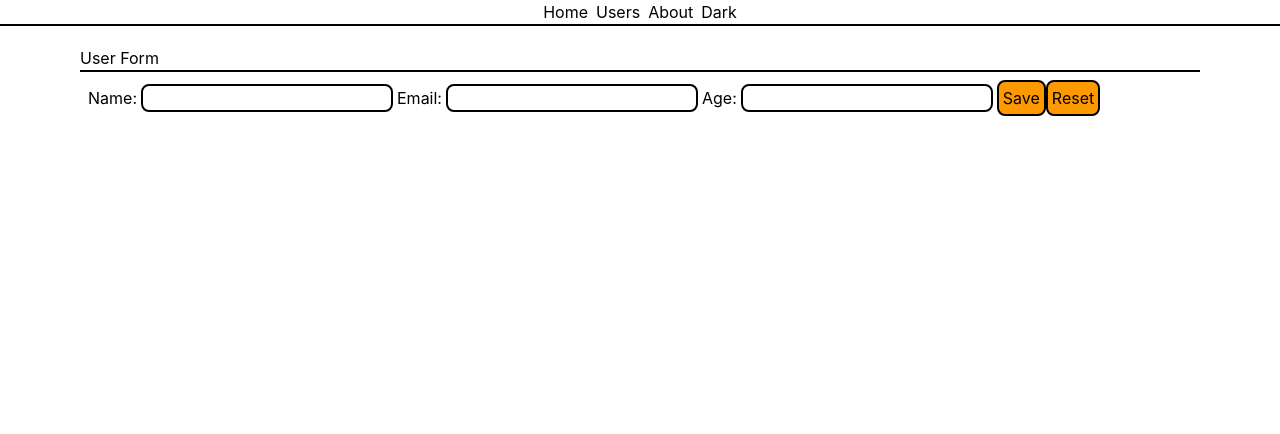
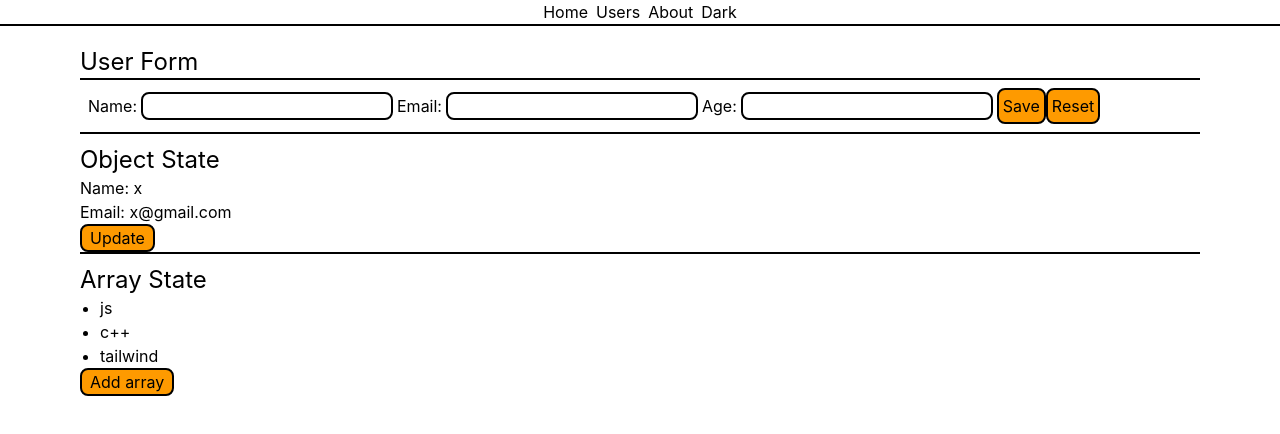
Before and after one commit to A-N-M-Rashed/Simple-User-Directory-App, a React (Vite) app: page /users in a window 1280 px wide. Shown: the top 434 px of the page. Built offline with nearby package versions, Linux system fonts and the light colour scheme.

Commit message:
Task 5: Object and Array State

```diff
--- a/package.json
+++ b/package.json
@@ -13,6 +13,7 @@
     "@tailwindcss/vite": "^4.3.5",
     "react": "^19.3.1",
     "react-dom": "^19.3.1",
+    "react-hook-form": "^7.92.0",
     "react-router": "^8.5.1",
     "tailwindcss": "^4.3.5"
   },
--- a/src/pages/Users.jsx
+++ b/src/pages/Users.jsx
@@ -18,9 +18,30 @@ const Users = () => {
         setAge("");
         setSavedUser(null);
     }
+
+    // update object
+    const [obj, setObj] = useState({
+        name: "x",
+        email: "x@gmail.com"
+    })
+
+    const handleObjUpdate = () => {
+        setObj((prev) => ({
+            ...prev,
+            name: "y"
+        }))
+    }
+
+    //update array
+    const [arr, setArr] = useState(["js", "c++", "tailwind"])
+
+    const handleArr = () => {
+        setArr((prev) => [...prev, "python"])
+    }
+
     return (
         <div className="px-20 py-5">
-            <h2 className="border-b-2 min-w-fit">User Form</h2>
+            <h2 className="border-b-2 min-w-fit text-2xl">User Form</h2>
             <form onSubmit={handleSave} className="m-2">
                 <label>
                     Name:
@@ -59,7 +80,7 @@ const Users = () => {
                     Save
                 </button>
 
-                <button type="button" onClick= {handleReset} className="border-2 rounded-lg bg-amber-500 p-1">
+                <button type="button" onClick={handleReset} className="border-2 rounded-lg bg-amber-500 p-1">
                     Reset
                 </button>
             </form>
@@ -70,6 +91,26 @@ const Users = () => {
                     <p>Age: {savedUser.age}</p>
                 </div>
             )}
+
+
+            {/* //task-5 */}
+
+            <div className="border-t-2 pt-2.5">
+                <h2 className="text-2xl">Object State</h2>
+                <p>Name: {obj.name}</p>
+                <p>Email: {obj.email}</p>
+                <button onClick={handleObjUpdate} className="border-2 rounded-lg bg-amber-500 px-2">Update</button>
+            </div>
+
+            <div className="border-t-2 pt-2.5">
+                <h2 className="text-2xl">Array State</h2>
+                <ul className="list-disc pl-5">
+                    {arr.map((skill, index) => (
+                        <li key={index}>{skill}</li>
+                    ))}
+                </ul>
+                <button onClick={handleArr} className="border-2 rounded-lg bg-amber-500 px-2">Add array</button>
+            </div>
         </div>
     )
 }
```
Also changed, not shown: 1 other file (tests, documents, lock files or other folders).
